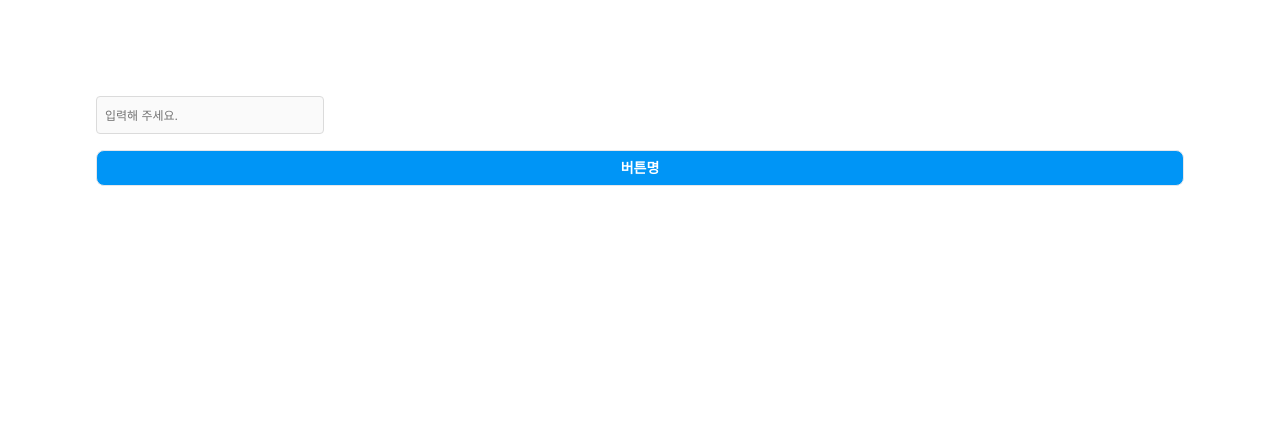
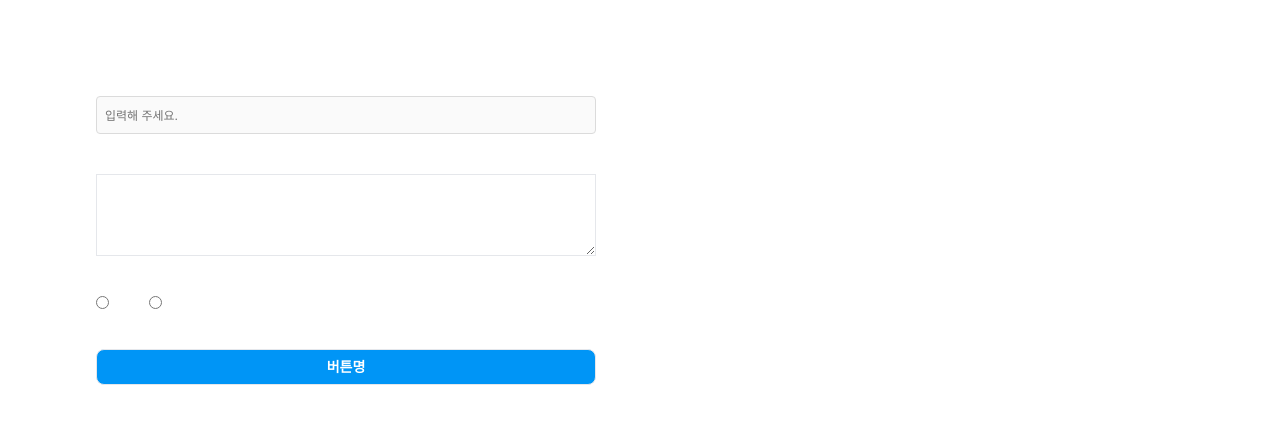
Before and after one commit to pleasemrlostman/share-your-favorite-places-front, a Next.js app: page /storybook in a window 1280 px wide. Shown: the top 424 px of the page. Built offline with nearby package versions, Linux system fonts and the light colour scheme.

Commit message:
feat: radio / textarea component

```diff
--- a/src/app/(beforeLogin)/_component/LoginForm.tsx
+++ b/src/app/(beforeLogin)/_component/LoginForm.tsx
@@ -1,10 +1,9 @@
 "use client";
 
 import Link from "next/link";
-import { useForm } from "react-hook-form";
+import { UseControllerProps, useForm } from "react-hook-form";
 import { DevTool } from "@hookform/devtools";
 
-import { FormValues } from "user";
 import Button from "@/app/_component/button";
 import Input from "@/app/_component/input";
 
@@ -13,7 +12,7 @@ export default function LoginForm() {
     control,
     handleSubmit,
     formState: { isValid },
-  } = useForm<FormValues>({
+  } = useForm<UseControllerProps>({
     defaultValues: {
       email: "",
       password: "",
@@ -21,7 +20,7 @@ export default function LoginForm() {
     mode: "onChange",
   });
 
-  const onSubmit = (data: FormValues) => {
+  const onSubmit = (data: UseControllerProps) => {
     console.log("data", data);
   };
 
--- a/src/app/(beforeLogin)/_component/SingupForm.tsx
+++ b/src/app/(beforeLogin)/_component/SingupForm.tsx
@@ -1,10 +1,9 @@
 "use client";
 
 import Link from "next/link";
-import { useForm } from "react-hook-form";
+import { FieldValue, UseControllerProps, useForm } from "react-hook-form";
 import { DevTool } from "@hookform/devtools";
 
-import { FormValues } from "user";
 import Button from "@/app/_component/button";
 import Input from "@/app/_component/input";
 
@@ -13,7 +12,7 @@ export default function SignupForm() {
     control,
     handleSubmit,
     formState: { isValid },
-  } = useForm<FormValues>({
+  } = useForm<UseControllerProps>({
     defaultValues: {
       email: "",
       password: "",
--- a/src/app/_component/input/index.tsx
+++ b/src/app/_component/input/index.tsx
@@ -1,30 +1,30 @@
 "use client";
 
-import { useController, Control } from "react-hook-form";
-import { FormValues } from "user";
+import {
+  useController,
+  UseControllerProps,
+  FieldValues,
+} from "react-hook-form";
 
-type Props = {
-  name: string;
-  placeholder: string;
+type InputProps<T extends FieldValues> = UseControllerProps<T> & {
+  placeholder?: string;
   className?: string;
-  control: Control<FormValues>;
-  rules?: object;
 };
 
-export default function Input({
+export default function Input<T extends FieldValues>({
   control,
   name,
-  rules,
+  className,
   placeholder,
-  className,
-}: Props) {
+  ...props
+}: InputProps<T>) {
   const {
-    field: { onChange, onBlur },
+    field: { onChange },
     fieldState: { error },
   } = useController({
+    control,
     name,
-    control,
-    rules: { required: true, ...rules },
+    rules: { required: true },
   });
 
   return (
@@ -32,9 +32,9 @@ export default function Input({
       <input
         type="text"
         onChange={onChange}
-        onBlur={onBlur}
         name={name}
         placeholder={placeholder}
+        {...props}
         className={`p-2 bg-grey border border-[#dbdbdb] rounded focus:outline-none text-sm placeholder:text-[.75rem] placeholder:text-text ${className}`}
       />
       {error && <span className="inline-block mt-2">{error.message}</span>}
--- /dev/null
+++ b/src/app/_component/radio/index.tsx
@@ -0,0 +1,31 @@
+"use client";
+
+import {
+  FieldValues,
+  UseControllerProps,
+  useController,
+} from "react-hook-form";
+
+export default function Radio<T extends FieldValues>({
+  control,
+  name,
+  ...props
+}: UseControllerProps<T>) {
+  const {
+    field: { onChange },
+  } = useController({
+    control,
+    name,
+  });
+  return (
+    <input
+      type="radio"
+      onChange={onChange}
+      name={name}
+      {...props}
+      value={props.value}
+      disabled={props.disabled}
+      className={props.className}
+    />
+  );
+}
--- /dev/null
+++ b/src/app/_component/textarea/index.tsx
@@ -0,0 +1,29 @@
+"use client";
+
+import {
+  FieldValues,
+  UseControllerProps,
+  useController,
+} from "react-hook-form";
+
+export default function TextArea<T extends FieldValues>({
+  control,
+  name,
+  ...props
+}: UseControllerProps<T>) {
+  const {
+    field: { onChange },
+  } = useController({
+    control,
+    name,
+  });
+
+  return (
+    <textarea
+      onChange={onChange}
+      name={name}
+      {...props}
+      className={props.className}
+    />
+  );
+}
--- a/src/app/_types/user.ts
+++ /dev/null
@@ -1,5 +0,0 @@
-declare module "user" {
-  export type FormValues = {
-    [key: string]: string | object | number | boolean;
-  };
-}
--- a/src/app/storybook/page.tsx
+++ b/src/app/storybook/page.tsx
@@ -1,26 +1,51 @@
 "use client";
 
 import { useForm } from "react-hook-form";
+import { DevTool } from "@hookform/devtools";
 
 import Input from "@/app/_component/input";
 import Button from "@/app/_component/button";
+import TextArea from "@/app/_component/textarea";
+import Radio from "@/app/_component/radio";
 
 export default function Storybook() {
-  const { control } = useForm({
+  const { control, handleSubmit } = useForm({
     defaultValues: {},
   });
 
+  const onSubmit = (data: UseControllerProps) => {
+    console.log("data", data);
+  };
+
   return (
+    <>
+      <DevTool control={control} />
       <div className="min-h-screen bg-white p-24">
-      <form>
-        <Input name="email" placeholder="입력해 주세요." control={control} />
+        <form onSubmit={handleSubmit(onSubmit)}>
+          <div className="flex flex-col gap-10  max-w-[500px]">
+            <Input
+              name="input"
+              placeholder="입력해 주세요."
+              control={control}
+            />
+            <TextArea
+              control={control}
+              name="area"
+              className="border focus:outline-none p-4"
+            />
+            <div className="flex gap-10">
+              <Radio control={control} name="radio" value={0} />
+              <Radio control={control} name="radio" value={1} />
+            </div>
             <Button
               customType={`DEFAULT`}
-          className="flex justify-center items-center w-full mt-4"
+              className="flex justify-center items-center w-full"
             >
               버튼명
             </Button>
+          </div>
         </form>
       </div>
+    </>
   );
 }
```
Lines whose indentation alone changed are shown as unchanged.
